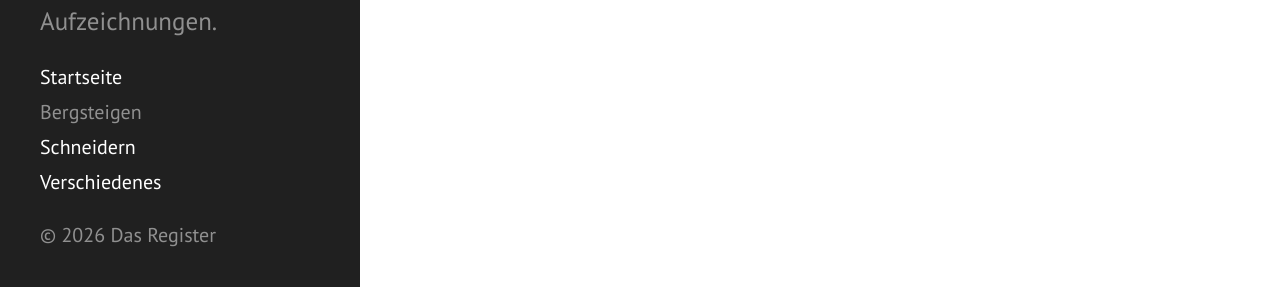
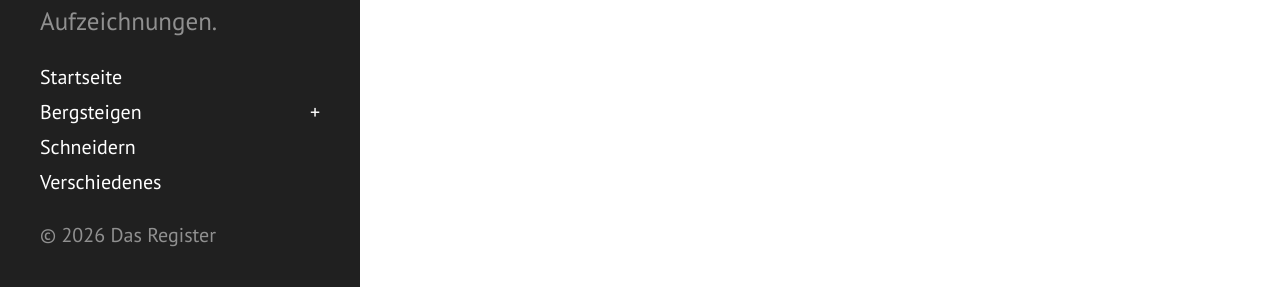
Before and after one commit to gryphiusodenhobler/dasregister, a Jekyll site: the page built from index.html, in a window 1280 px wide. Shown: the part 610-897 px from the top of the page. Built offline with Jekyll 4.4.1, drawn with Linux system fonts in a browser that asks for light colours; the list of posts is cut into pages by our own code.

Commit message:
Update hyde.css

```diff
--- a/public/css/hyde.css
+++ b/public/css/hyde.css
@@ -249,3 +249,34 @@
 .theme-base-0f .related-posts li a:hover {
   color: #8f5536;
 }
+
+/* Aufklappbares Menü */
+.sidebar-group > summary {
+  color: #fff;
+  cursor: pointer;
+  list-style: none;
+}
+
+.sidebar-group > summary::-webkit-details-marker {
+  display: none;
+}
+
+.sidebar-group > summary::after {
+  content: "+";
+  float: right;
+}
+
+.sidebar-group[open] > summary::after {
+  content: "−";
+}
+
+.sidebar-group:not([open]) .sidebar-subnav {
+  display: none;
+}
+
+.sidebar-subnav a {
+  display: block;
+  padding-left: 1rem;
+  color: rgba(255, 255, 255, 0.65);
+  line-height: 1.75;
+}
```
